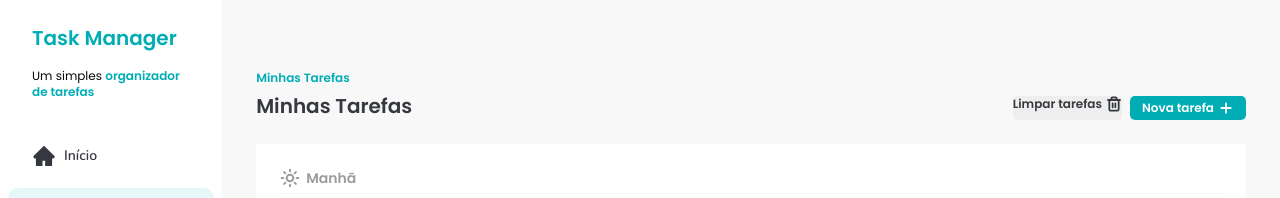
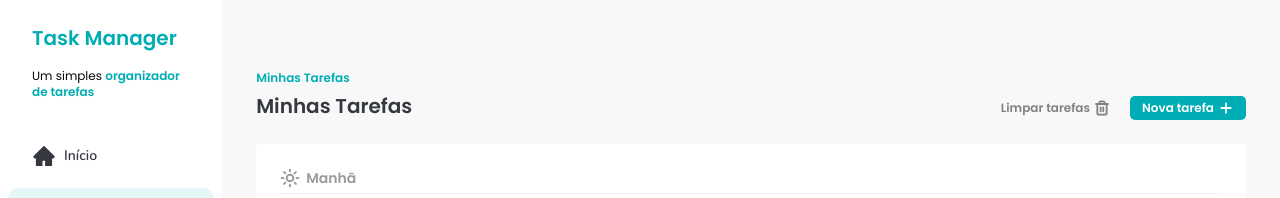
Before and after one commit to pc-silva/app-task-manager, a React (Vite) app: page / in a window 1280 px wide. Shown: the top 198 px of the page. Built offline with nearby package versions, Linux system fonts and the light colour scheme.

Commit message:
fix button limpar tarefa

```diff
--- a/src/components/Button.jsx
+++ b/src/components/Button.jsx
@@ -12,7 +12,9 @@ export const Button = ({
     if (variant === "secondary") {
       return "bg-[#EEEEEE] text-[#35383E]";
     }
-    return "bg-transparent px-3 py-1 text-[#818181]";
+    if (variant === "ghost") {
+      return "bg-transparent px-3 py-1 text-[#818181]";
+    }
   }
 
   function getSizeButton() {
--- a/src/components/Task.jsx
+++ b/src/components/Task.jsx
@@ -58,7 +58,7 @@ export const Task = () => {
           <h1 className="mt-1.5 text-xl text-[#35383E]">Minhas Tarefas</h1>
         </div>
         <div className="flex gap-2">
-          <Button variant="secondary">
+          <Button variant="ghost">
             Limpar tarefas <TrashIcon />
           </Button>
           <Button onClick={() => setAddTaskDialogIsOpen(true)}>
@@ -74,7 +74,6 @@ export const Task = () => {
       <div className="mt-6 rounded-[2.5px] bg-white p-6">
         <div className="space-y-3">
           <TaskSeparator title="Manhã" icon={<SunIcon />} />
-          {/* Manhã */}
           {morningTasks.map((task) => (
             <TaskItens
               key={task.id}
@@ -87,7 +86,6 @@ export const Task = () => {
 
         <div className="my-6 space-y-3">
           <TaskSeparator title="Tarde" icon={<CloudSunIcon />} />
-          {/* Tarde */}
           {afternoonTasks.map((task) => (
             <TaskItens
               key={task.id}
@@ -100,7 +98,6 @@ export const Task = () => {
 
         <div className="space-y-3">
           <TaskSeparator title="Noite" icon={<MoonIcon />} />
-          {/* Noite */}
           {eveningTasks.map((task) => (
             <TaskItens
               key={task.id}
--- a/src/components/TaskItens.jsx
+++ b/src/components/TaskItens.jsx
@@ -1,5 +1,5 @@
+import CheckIcon from "../assets/icons/check.svg?react";
 import DetailsIcon from "../assets/icons/details.svg?react";
-import CheckIcon from "../assets/icons/check.svg?react";
 import LoaderIcon from "../assets/icons/loader.svg?react";
 import TrashIcon from "../assets/icons/trash.svg?react";
 import { Button } from "./Button";
```
